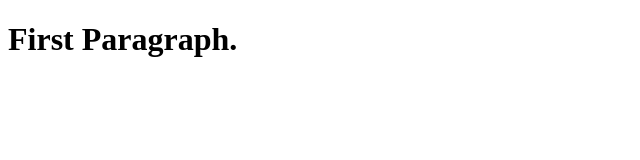
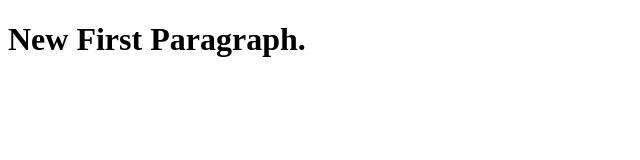
Before and after one commit to RidmaRandika/New-Begining, a plain HTML site: page index.html in a window 1280 px wide. Shown: the whole page, without its empty margins (0-640 px from the left). Drawn offline with Linux system fonts and the light colour scheme.

Commit message:
Update index.html

```diff
--- a/index.html
+++ b/index.html
@@ -7,6 +7,6 @@
     <title>Document</title>
 </head>
 <body>
-    <h1>First Paragraph.</h1>
+    <h1>New First Paragraph.</h1>
 </body>
 </html>
```
